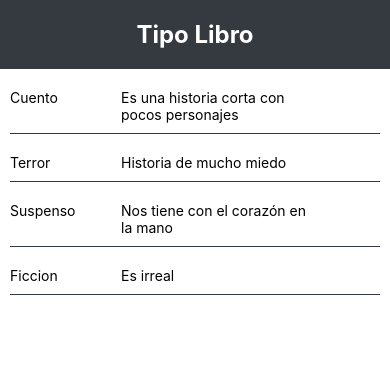
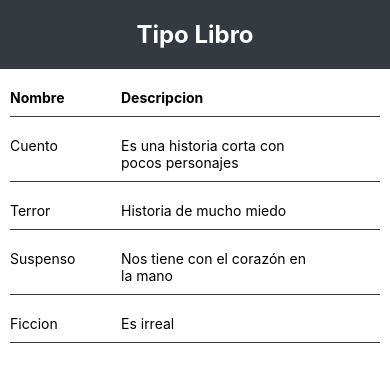
Before and after one commit to EmmanuelRuizGarcia/MyFirstAppReactNative, a React Native app: screen / in a window 390 px wide. Shown: the top 382 px of the page. Built offline with nearby package versions, Linux system fonts and the light colour scheme.

Commit message:
se puso el Row Header del FaltList

```diff
--- a/src/pages/TipoLibroPage.js
+++ b/src/pages/TipoLibroPage.js
@@ -13,14 +13,18 @@ const TipoLibroPage=()=>{
         <View>
             <Text style={stylesPage.styleTitle}>Tipo Libro</Text>
             <View style={{margin: 10}}>
+                <View style={stylesPage.styleContainer}>
+                    <Text style={{width: "30%", fontWeight: "bold"}}>Nombre</Text>
+                    <Text style={{width: "50%", fontWeight: "bold"}}>Descripcion</Text>
+                </View>
                 <FlatList
-                    keyExtractor={item=>item.IIDTIPOLIBRO}
+                    keyExtractor={item => item.IIDTIPOLIBRO}
                     data={listatipolibro}
                     renderItem={
-                        (tipolibro)=>(
+                        ({item})=>(
                             <View style={stylesPage.styleContainer}>
-                                <Text style={{width: "30%"}}>{tipolibro.item.NOMBRETIPOLIBRO}</Text>
-                                <Text style={{width: "50%"}}>{tipolibro.item.DESCRIPCION}</Text>
+                                <Text style={{width: "30%"}}>{item.NOMBRETIPOLIBRO}</Text>
+                                <Text style={{width: "50%"}}>{item.DESCRIPCION}</Text>
                             </View>
                         )
                     }
```
